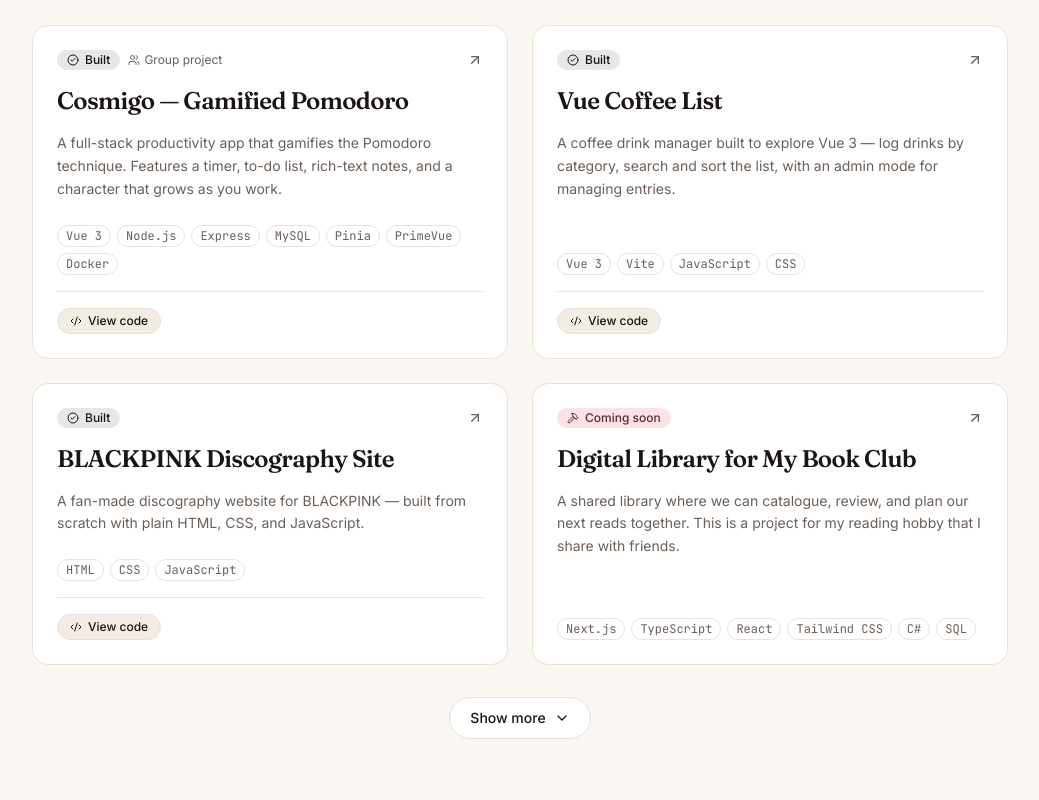
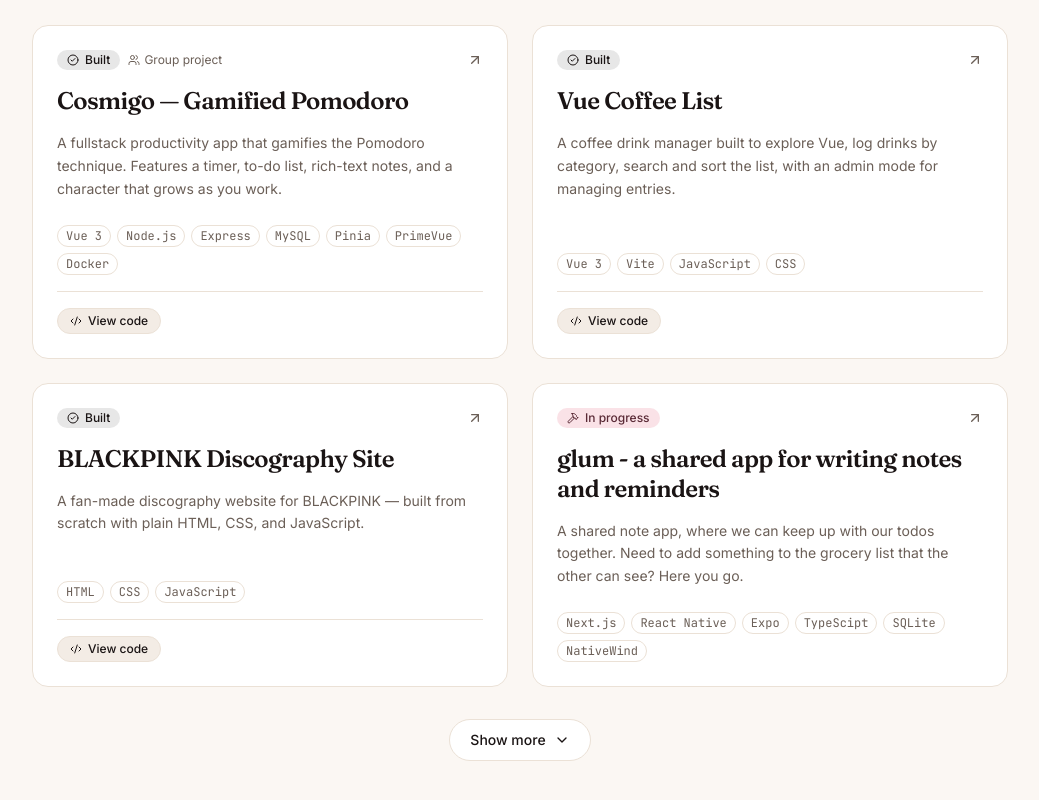
Before and after one commit to Minhya/Minhya.github.io, a Next.js app: page / in a window 1280 px wide. Shown: the part 1779-2579 px from the top of the page, without its empty margins (120-1159 px from the left). Built offline with nearby package versions, Linux system fonts and the light colour scheme.

Commit message:
Add glum app

```diff
--- a/src/content/projects.ts
+++ b/src/content/projects.ts
@@ -18,7 +18,7 @@
     slug: "cosmigo",
     title: "Cosmigo — Gamified Pomodoro",
     summary:
-      "A full-stack productivity app that gamifies the Pomodoro technique. Features a timer, to-do list, rich-text notes, and a character that grows as you work.",
+      "A fullstack productivity app that gamifies the Pomodoro technique. Features a timer, to-do list, rich-text notes, and a character that grows as you work.",
     description:
       "Group project built with a Vue 3 / PrimeVue frontend and a Node.js + Express backend, backed by MySQL and containerised with Docker. Users create accounts, run Pomodoro sessions, take notes in a rich-text editor, manage to-dos, and level up a personal character through XP earned by completing sessions. My contributions: I built the to-do list feature, contributed to the overall design of the application, and participated in building the backend.",
     tags: ["Vue 3", "Node.js", "Express", "MySQL", "Pinia", "PrimeVue", "Docker"],
@@ -30,7 +30,7 @@
     slug: "vue-coffee-list",
     title: "Vue Coffee List",
     summary:
-      "A coffee drink manager built to explore Vue 3 — log drinks by category, search and sort the list, with an admin mode for managing entries.",
+      "A coffee drink manager built to explore Vue, log drinks by category, search and sort the list, with an admin mode for managing entries.",
     description:
       "A single-page app where you log in with a name, add coffees to your personal list (Espresso, Milk-based, Brew, Cold), search and sort the collection, and remove entries if you're an admin. Built with no external libraries — just Vue 3 and Vite — as a hands-on exercise in Vue fundamentals: computed properties, event handling, conditional rendering, and reactive state.",
     tags: ["Vue 3", "Vite", "JavaScript", "CSS"],
@@ -43,7 +43,7 @@
     summary:
       "A fan-made discography website for BLACKPINK — built from scratch with plain HTML, CSS, and JavaScript.",
     description:
-      "An artist website exercise built entirely without frameworks — structured HTML, hand-written CSS layouts, and vanilla JavaScript. Covers BLACKPINK's discography in a clean, browsable format. A focused demonstration of core web fundamentals before moving into framework-based work.",
+      "An artist website exercise built entirely without frameworks, structured HTML, hand-written CSS layouts, and vanilla JavaScript. Covers BLACKPINK's discography in a clean, browsable format. A focused demonstration of core web fundamentals before moving into framework-based work.",
     tags: ["HTML", "CSS", "JavaScript"],
     status: "complete",
     repoUrl: "https://github.com/Minhya/webbutv/tree/main/ovningar/artisthemsida",
@@ -51,12 +51,21 @@
 
   // ── In progress / planned ─────────────────────────────────────
   {
+    slug: "note-app",
+    title: "glum - a shared app for writing notes and reminders",
+    summary:
+        "A shared note app, where we can keep up with our todos together. Need to add something to the grocery list that the other can see? Here you go.",
+    description: "A fullstack app where members can share their reminders and notes together. Add notes, todos and set reminders for them.",
+    tags: ["Next.js", "React Native", "Expo", "TypeScipt", "SQLite", "NativeWind"],
+    status: "in-progress",
+  },
+  {
     slug: "bookclub-library",
     title: "Digital Library for My Book Club",
     summary:
       "A shared library where we can catalogue, review, and plan our next reads together. This is a project for my reading hobby that I share with friends.",
     description:
-      "A full-stack app where members of this book club can build a shared digital library: add books, track who has which copy, and review titles, and vote on what to read next. The goal is to replace the scattered spreadsheets and chat messages that most clubs rely on.",
+      "A fullstack app where members of this book club can build a shared digital library: add books, track who has which copy, and review titles, and vote on what to read next. The goal is to replace the scattered spreadsheets and chat messages that most clubs rely on.",
     tags: ["Next.js", "TypeScript", "React", "Tailwind CSS", "C#", "SQL"],
     status: "planning",
   },
```
